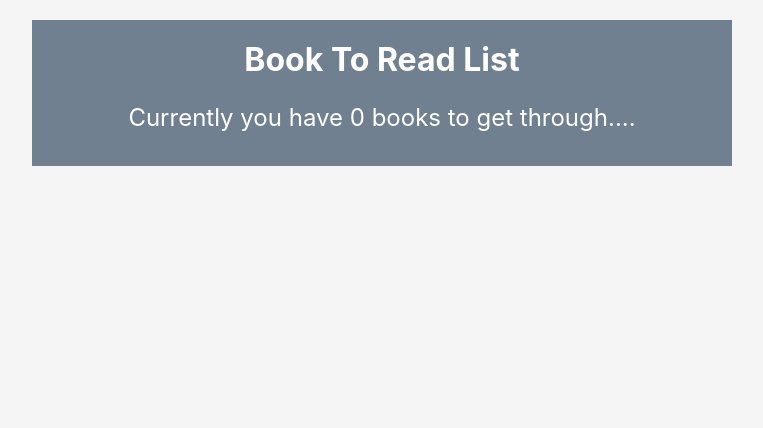
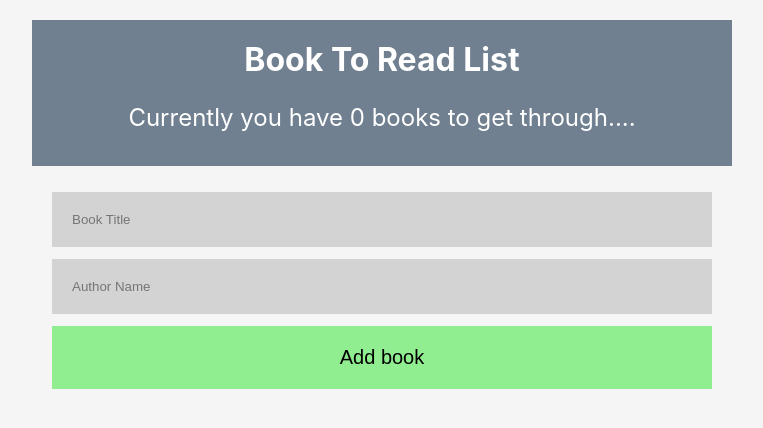
Before and after one commit to abdullah-riyadh17/context-api-reducer, a React (Create React App) app: page / in a window 1280 px wide. Shown: the top 428 px of the page, without its empty margins (258-1021 px from the left). Built offline with nearby package versions, Linux system fonts and the light colour scheme.

Commit message:
Book Form added

```diff
--- a/src/components/NewBookForm.js
+++ b/src/components/NewBookForm.js
@@ -1,7 +1,35 @@
-import React from "react";
+import React, { useContext, useState } from "react";
+import { BookContext } from "../contexts/BookContext";
 
 const NewBookForm = () => {
-  return <div></div>;
+  const { dispatch } = useContext(BookContext);
+  const [title, setTitle] = useState("");
+  const [author, setAuthor] = useState("");
+  const handleSubmit = (event) => {
+    event.preventDefault();
+    dispatch({ type: "ADD_BOOK", book: { title, author } });
+    setTitle("");
+    setAuthor("");
+  };
+  return (
+    <form onSubmit={handleSubmit}>
+      <input
+        type="text"
+        placeholder="Book Title"
+        value={title}
+        onChange={(event) => setTitle(event.target.value)}
+        required
+      />
+      <input
+        type="text"
+        placeholder="Author Name"
+        value={author}
+        onChange={(event) => setAuthor(event.target.value)}
+        required
+      />
+      <button type="submit">Add book</button>
+    </form>
+  );
 };
 
 export default NewBookForm;
--- a/src/index.css
+++ b/src/index.css
@@ -25,3 +25,25 @@ body {
 .navbar p {
   font-size: 24px;
 }
+
+form {
+  padding: 20px;
+}
+input {
+  width: 100%;
+  padding: 20px;
+  box-sizing: border-box;
+  margin: 6px 0;
+  background: lightgray;
+  color: green;
+  border: 0;
+}
+button {
+  width: 100%;
+  margin: 6px auto;
+  background: lightgreen;
+  border: 0;
+  padding: 20px;
+  display: block;
+  font-size: 20px;
+}
```
